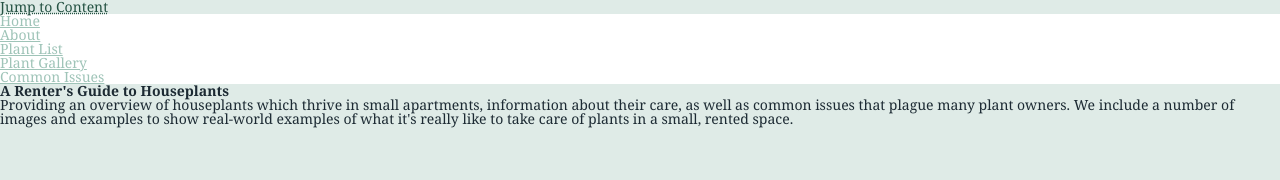
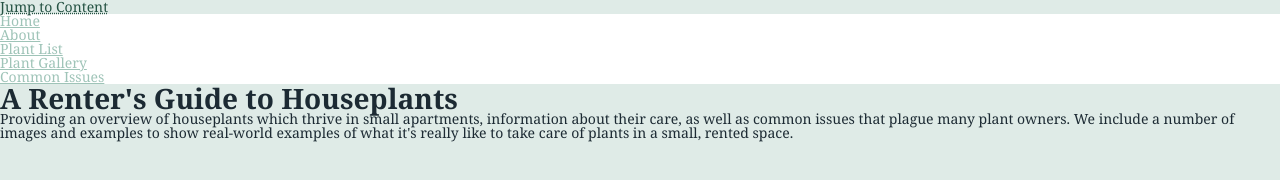
Before and after one commit to amandnj/portfolio, a plain HTML site: page index.html in a window 1280 px wide. Drawn offline with Linux system fonts and the light colour scheme.

Commit message:
Update style.css

```diff
--- a/style.css
+++ b/style.css
@@ -1,9 +1,13 @@
 body {
   background-color: #dfebe7;
-  margins: auto;
+  margin: auto;
   font-size: 14px;
   font-family: "Georgia", serif;
   color: #1c2a33;
+}
+
+h1 {
+  font-size: 28px;
 }
 
 nav {
```
